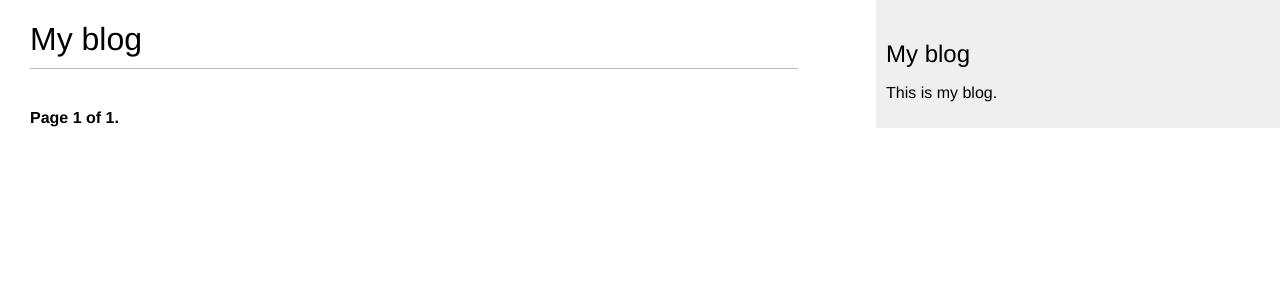
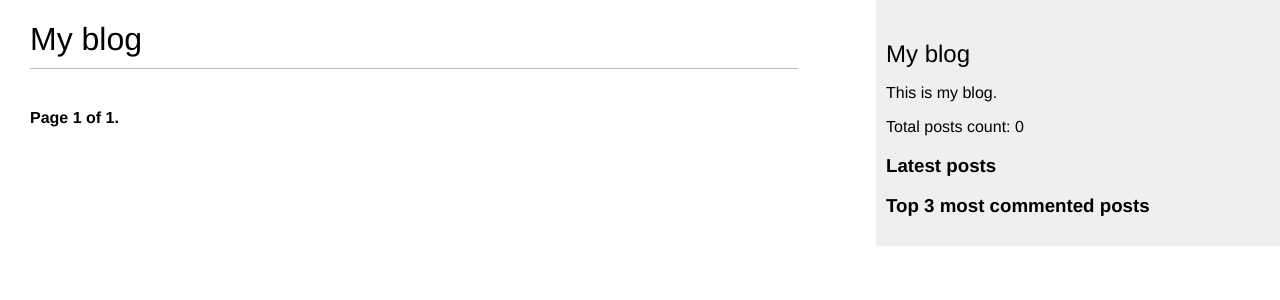
Before and after one commit to daniel-tomaszuk/django5-blog, a Django app: page /blog/ in a window 1280 px wide. Shown: the top 300 px of the page. Run offline with Django 5.2, Linux system fonts and the light colour scheme; data that the repository does not hold is empty.

Commit message:
Add custom template tags.

```diff
--- /dev/null
+++ b/blog_app/blog/templates/blog/post/latest_posts.html
@@ -0,0 +1,7 @@
+<ul>
+    {% for post in latest_posts %}
+        <li>
+            <a href="{{ post.get_absolute_url }}">{{ post.title }}</a>
+        </li>
+    {% endfor %}
+</ul>
--- /dev/null
+++ b/blog_app/blog/templatetags/blog_tags.py
@@ -0,0 +1,39 @@
+from django import template
+from django.db.models import Count
+from django.db.models import QuerySet
+
+from blog.models import Post
+
+register = template.Library()
+
+
+@register.simple_tag
+def total_posts() -> int:
+    """
+    Simple template tag that returns total count of published posts.
+    """
+    return Post.published.count()
+
+
+@register.inclusion_tag("blog/post/latest_posts.html")
+def show_latest_posts(count: int = 5) -> dict:
+    """
+    Inclusion template tag.
+    Renders HTML template using context defined in the tag.
+    """
+    latest_posts: QuerySet[Post] = Post.published.order_by("-publish").only(
+        Post.Keys.title
+    )[:count]
+    return dict(latest_posts=latest_posts)
+
+
+@register.simple_tag
+def get_most_commented_posts(count: int = 5) -> QuerySet[Post]:
+    """
+    Template tag that returns query set.
+    """
+    return (
+        Post.published.annotate(total_comments=Count(Post.Keys.comments))
+        .only(Post.Keys.title)
+        .order_by("-total_comments")[:count]
+    )
--- a/blog_app/common/templates/common/base.html
+++ b/blog_app/common/templates/common/base.html
@@ -1,3 +1,4 @@
+{% load blog_tags %}
 {% load static %}
 
 <!doctype html>
@@ -18,6 +19,18 @@
     <div id="sidebar">
         <h2>My blog</h2>
         <p>This is my blog.</p>
+        <p>Total posts count: {% total_posts %}</p>
+        <h3>Latest posts</h3>
+        {% show_latest_posts 3 %}
+        <h3>Top 3 most commented posts</h3>
+        {% get_most_commented_posts 3 as most_commented_posts %}
+        <ul>
+            {% for post in most_commented_posts %}
+                <li>
+                    <a href="{{ post.get_absolute_url }}">{{ post.title }}</a>
+                </li>
+            {% endfor  %}
+        </ul>
     </div>
 </body>
 </html>
```
Also changed, not shown: blog_app/blog/templatetags/__init__.py (added).
